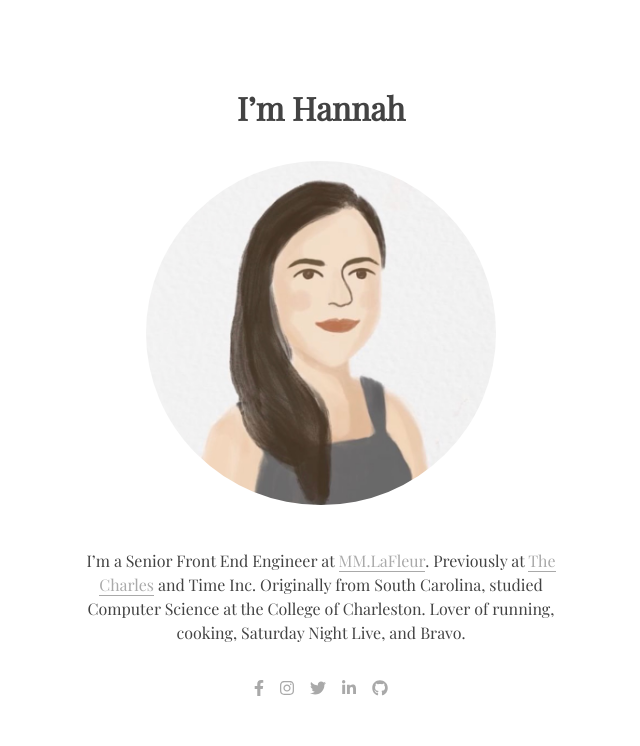
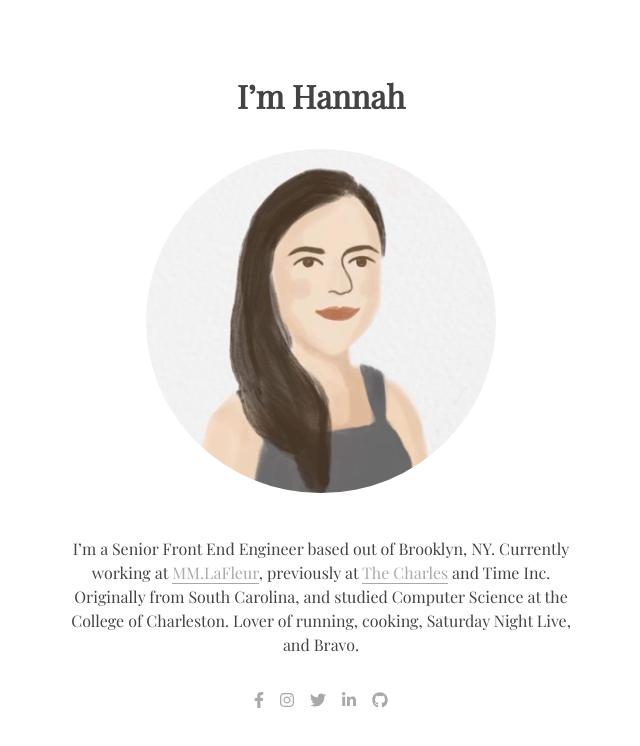
Before and after one commit to hlmurray/hannahlmurray.com, a React (Create React App) app: page / in a window 1280 px wide. Shown: the top 746 px of the page, without its empty margins (319-959 px from the left). Built offline with nearby package versions, Linux system fonts and the light colour scheme.

Commit message:
Open external links in new tabs, update bio copy

```diff
--- a/src/App.js
+++ b/src/App.js
@@ -18,7 +18,7 @@ class SocialNav extends React.Component {
         ]
 
         const socialList = icons.map((icon) => {
-            return <li key={icon.name}><a href={icon.url}><FontAwesomeIcon icon={['fab', `${icon.name}`]} /></a></li>;
+            return <li key={icon.name}><a href={icon.url} target="_blank"><FontAwesomeIcon icon={['fab', `${icon.name}`]} /></a></li>;
     	})
 
         return  <ul className="social-nav">{ socialList }</ul>
@@ -32,7 +32,7 @@ class App extends Component {
                 <div>
                     <h1>I&rsquo;m Hannah</h1>
                     <img className="image" src={headshot} alt="hannahlmurray" />
-                    <p>I&rsquo;m a Senior Front End Engineer at <a href="https://mmlafleur.com">MM.LaFleur</a>. Previously at <a href="https://thecharlesnyc.com">The Charles</a> and Time Inc. Originally from South Carolina, studied Computer Science at the College of Charleston. Lover of running, cooking, Saturday Night Live, and Bravo.</p>
+                    <p>I&rsquo;m a Senior Front End Engineer based out of Brooklyn, NY. Currently working at <a href="https://mmlafleur.com" target="_blank">MM.LaFleur</a>, previously at <a href="https://thecharlesnyc.com" target="_blank">The Charles</a> and Time Inc. Originally from South Carolina, and studied Computer Science at the College of Charleston. Lover of running, cooking, Saturday Night Live, and Bravo.</p>
                     <SocialNav />
                 </div>
             </div>
```
